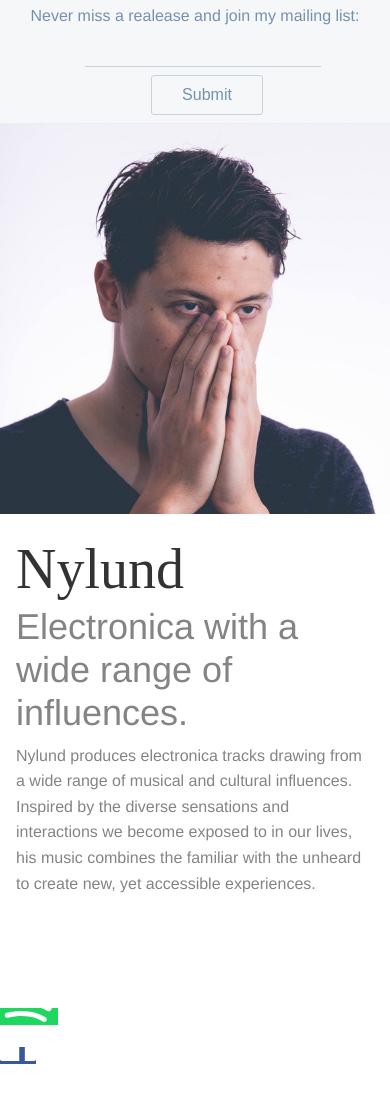
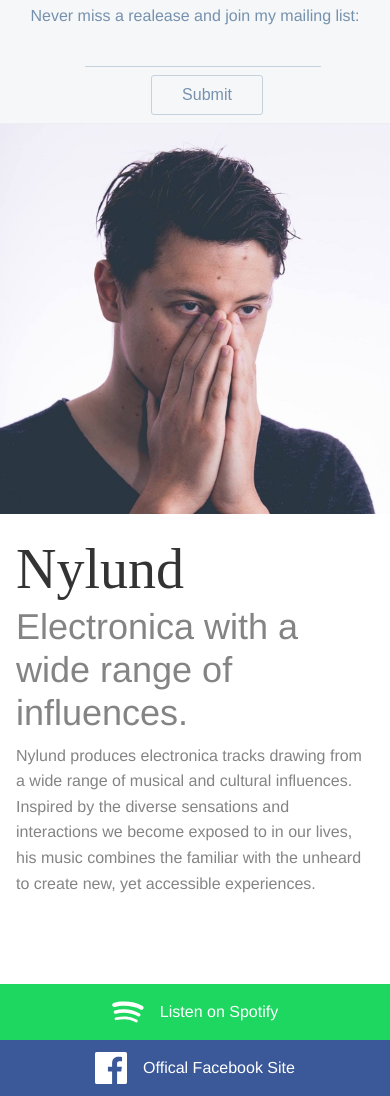
Before and after one commit to oleharland/nylund-website, a website: page app/index.html in a window 390 px wide. Before the commit the page ends 1064 px from the top, so only its background shows below. Drawn offline with nearby package versions, Linux system fonts and the light colour scheme; files that its build step writes are made by us from their sources.

Commit message:
added mobile appeareance

```diff
--- a/app/index.html
+++ b/app/index.html
@@ -87,11 +87,13 @@
       <div class="socialWrapper">
         <div class="spotifyFloatingWrapper">
             <a href="#" class="spotifyFloating">
-              <img src="images/socialIconSpotify.svg" alt=""></a>
+              <img src="images/socialIconSpotify.svg" alt="">
+              <p class="socialFloatingLabelMobile">Listen on Spotify</p></a>
         </div>
         <div class="facebookFloatingWrapper">
             <a href="#" class="facebookFloating">
-              <img src="images/socialIconFacebook.svg" width="36px" height="36px" alt=""></a>
+              <img src="images/socialIconFacebook.svg" width="36px" height="36px" alt="">
+              <p class="socialFloatingLabelMobile">Offical Facebook Site</p></a>
         </div>
       </div>
     </div>
--- a/app/styles/main.scss
+++ b/app/styles/main.scss
@@ -173,6 +173,24 @@ fieldset {
 }
 .spotifyFloatingWrapper, .facebookFloatingWrapper {
 }
+.spotifyFloating, .facebookFloating {
+  display: flex;
+  height: 56px;
+  align-items: center;
+  justify-content: center;
+  text-decoration: none;
+}
+.spotifyFloating img, .facebookFloating img {
+  display: inline-block;
+  width: 32px;
+  height: 32px;
+}
+.socialFloatingLabelMobile {
+  display: inline-block;
+  color: $white;
+  margin-left: 16px;
+}
+
 
 // Footer
 footer {
@@ -195,6 +213,9 @@ footer {
     justify-content: center;
     width: 88px;
     height: 88px;
+  }
+  .socialFloatingLabelMobile {
+    display: none;
   }
   .spotifyFloatingWrapper {
     bottom: 16px;
```
